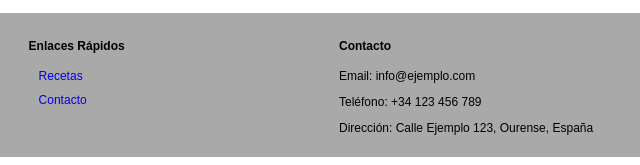
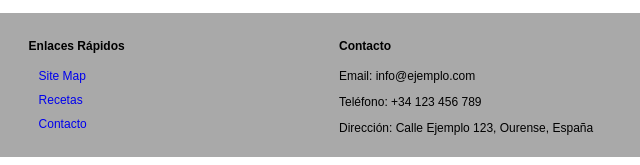
Before and after one commit to DavidBA36/DIW04, a plain HTML site: page index.html in a window 1280 px wide. Shown: the part 633-798 px from the top of the page, 311-951 px from the left. Drawn offline with Linux system fonts and the light colour scheme.

Commit message:
site map

```diff
--- a/index.html
+++ b/index.html
@@ -70,6 +70,7 @@
         <div class="footer-section">
           <h4>Enlaces Rápidos</h4>
           <ul>
+            <li><a href="sitemap.html">Site Map</a></li>
             <li><a href="recetas.html">Recetas</a></li>
             <li><a href="contacto.html">Contacto</a></li>
           </ul>
```
